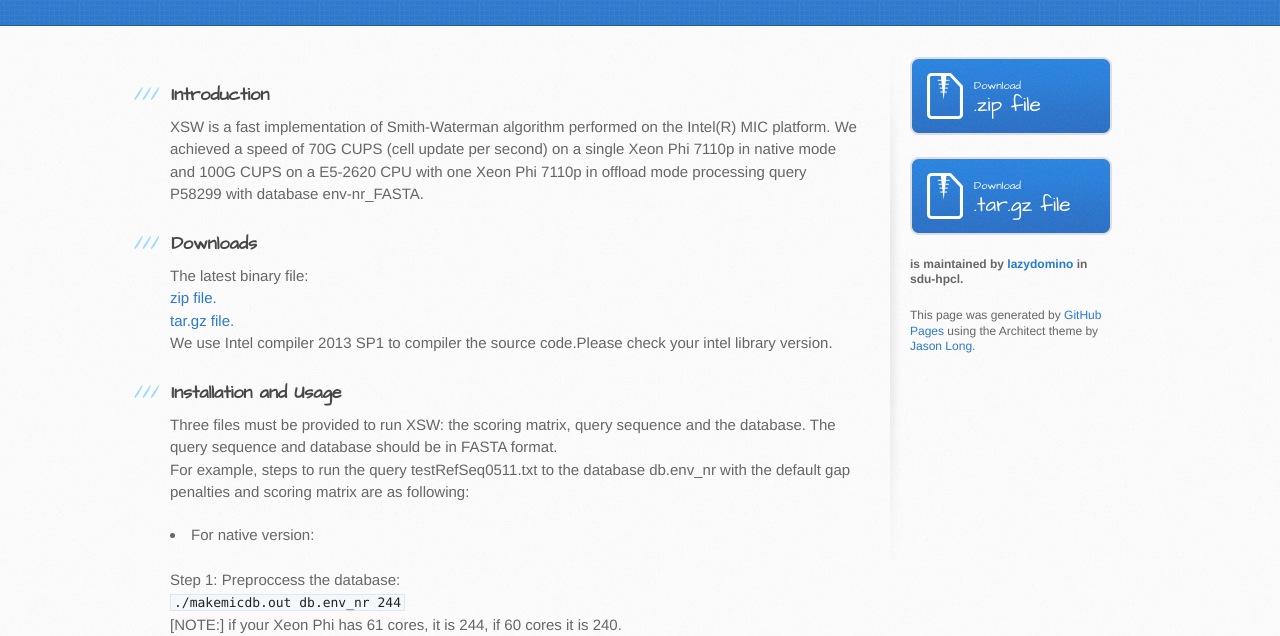
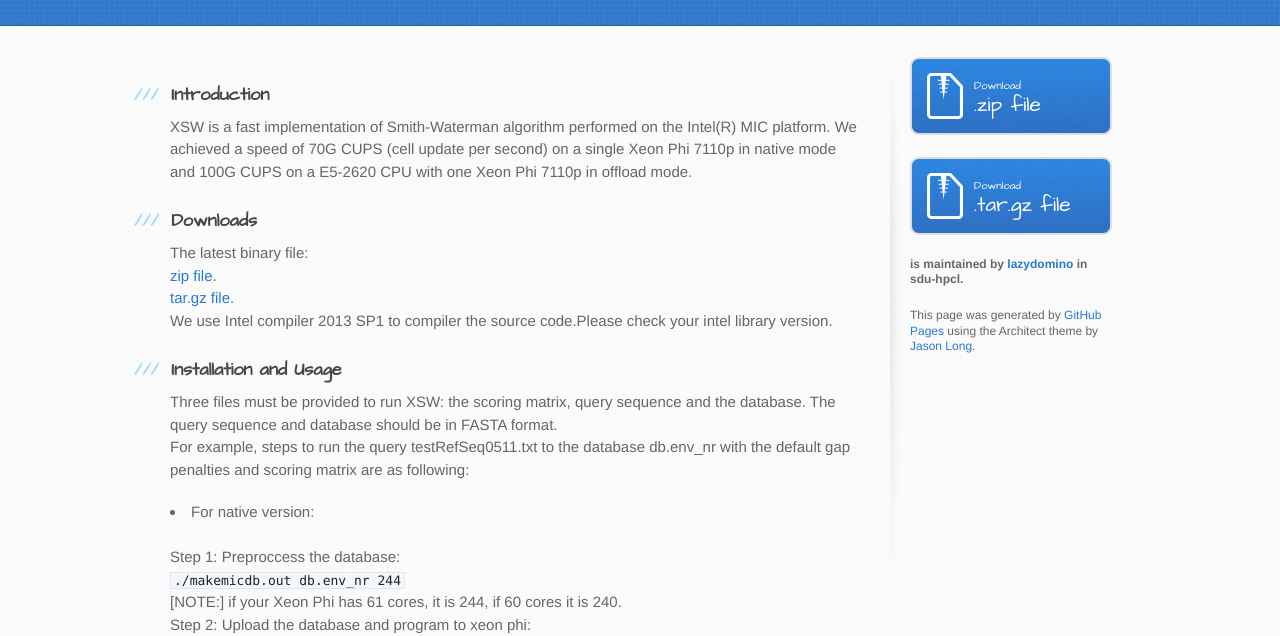
Before and after one commit to sdu-hpcl/XSW, a plain HTML site: page index.html in a window 1280 px wide. Shown: the part 165-801 px from the top of the page. Drawn offline with Linux system fonts and the light colour scheme.

Commit message:
modify the index.html

```diff
--- a/index.html
+++ b/index.html
@@ -37,7 +37,7 @@
 
             <p><b>XSW</b> is a fast implementation of Smith-Waterman algorithm performed on the Intel(R) MIC platform.
                  We achieved a speed of 70G CUPS (cell update per second) on a single Xeon Phi 7110p in native mode and
-                 100G CUPS on a E5-2620 CPU with one Xeon Phi 7110p in offload mode processing query P58299 with database env-nr_FASTA.
+                 100G CUPS on a E5-2620 CPU with one Xeon Phi 7110p in offload mode.
             </p>
 
             <h3>
```
